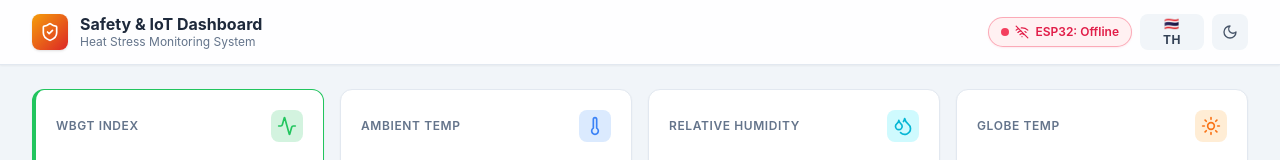
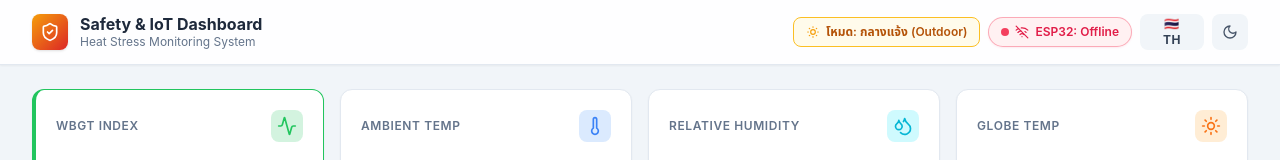
Before and after one commit to ApisitCCC1998/safety-iot-wbgt, a React (Vite) app: page / in a window 1280 px wide. Shown: the top 160 px of the page. Built offline with nearby package versions, Linux system fonts and the light colour scheme; no server answers.

Commit message:
Add indoor/outdoor WBGT mode switch button in Header

```diff
--- a/src/components/Header.jsx
+++ b/src/components/Header.jsx
@@ -1,12 +1,18 @@
 import { useTheme } from '../context/ThemeContext.jsx'
 import { useLang } from '../context/LangContext.jsx'
 import { useSensor } from '../context/SensorContext.jsx'
-import { Sun, Moon, Wifi, WifiOff, ShieldCheck } from 'lucide-react'
+import { Sun, Moon, Wifi, WifiOff, ShieldCheck, SunMedium, Building } from 'lucide-react'
 
 export default function Header() {
   const { isDark, toggle: toggleTheme } = useTheme()
   const { lang, toggle: toggleLang, t } = useLang()
-  const { isDeviceActive } = useSensor() // ใช้สถานะของบอร์ดฮาร์ดแวร์จริง
+  const { isDeviceActive, currentMode, switchMode } = useSensor()
+
+  // ฟังก์ชันคลิกสลับโหมด กลางแจ้ง <-> ในร่ม
+  const handleToggleMode = () => {
+    const nextMode = currentMode === 'outdoor' ? 'indoor' : 'outdoor'
+    switchMode(nextMode)
+  }
 
   return (
     <header className="sticky top-0 z-40 bg-white/90 dark:bg-slate-900/90 backdrop-blur-sm border-b border-slate-200 dark:border-slate-700 shadow-sm">
@@ -31,7 +37,30 @@ export default function Header() {
           {/* Controls */}
           <div className="flex items-center gap-2 flex-shrink-0">
 
-            {/* ESP32 Hardware Status Badge (Online เฉพาะตอนส่งข้อมูลจริงเข้ามา) */}
+            {/* ปุ่มสลับโหมด WBGT: กลางแจ้ง (Outdoor) / ในร่ม (Indoor) */}
+            <button
+              onClick={handleToggleMode}
+              className={`flex items-center gap-1.5 px-3 py-1.5 rounded-lg text-xs font-semibold border transition-all ${
+                currentMode === 'indoor'
+                  ? 'border-indigo-400 text-indigo-700 dark:text-indigo-400 bg-indigo-50 dark:bg-indigo-900/20 hover:bg-indigo-100 dark:hover:bg-indigo-900/40'
+                  : 'border-amber-400 text-amber-700 dark:text-amber-400 bg-amber-50 dark:bg-amber-900/20 hover:bg-amber-100 dark:hover:bg-amber-900/40'
+              }`}
+              title="คลิกเพื่อสลับสูตรคำนวณ WBGT ตาม ISO 7243"
+            >
+              {currentMode === 'indoor' ? (
+                <>
+                  <Building className="w-3.5 h-3.5 text-indigo-500" />
+                  <span>โหมด: ในร่ม (Indoor)</span>
+                </>
+              ) : (
+                <>
+                  <SunMedium className="w-3.5 h-3.5 text-amber-500" />
+                  <span>โหมด: กลางแจ้ง (Outdoor)</span>
+                </>
+              )}
+            </button>
+
+            {/* ESP32 Hardware Status Badge */}
             <div
               className={`flex items-center gap-1.5 text-xs px-3 py-1.5 rounded-full font-semibold border transition-all ${
                 isDeviceActive
@@ -71,6 +100,7 @@ export default function Header() {
             >
               {isDark ? <Sun className="w-4 h-4 text-amber-400" /> : <Moon className="w-4 h-4 text-slate-600" />}
             </button>
+
           </div>
         </div>
       </div>
--- a/src/context/SensorContext.jsx
+++ b/src/context/SensorContext.jsx
@@ -8,11 +8,14 @@ const EMPTY_READING = {
   temp: null,
   humidity: null,
   globeTemp: null,
+  wetBulb: null,
   wbgt: null,
   timestamp: null,
   source: 'waiting',
+  mode: 'outdoor',
 }
 
+// สลับ URL อัตโนมัติ: localhost หรือ Render
 const isLocal = typeof window !== 'undefined' && (window.location.hostname === 'localhost' || window.location.hostname === '127.0.0.1')
 const WS_URL = isLocal
   ? 'ws://localhost:3001/ws'
@@ -25,8 +28,9 @@ const API_BASE = isLocal
 export function SensorProvider({ children }) {
   const [latestReading, setLatestReading] = useState(EMPTY_READING)
   const [history, setHistory]             = useState([])
-  const [isConnected, setIsConnected]     = useState(false) // สถานะ Server WS
-  const [isDeviceActive, setIsDeviceActive] = useState(false) // สถานะบอร์ด ESP32 จริง (เริ่มต้นเป็น false)
+  const [isConnected, setIsConnected]     = useState(false)
+  const [isDeviceActive, setIsDeviceActive] = useState(false)
+  const [currentMode, setCurrentMode]     = useState('outdoor') // โหมดคำนวณ WBGT
   const [logCount, setLogCount]           = useState(0)
 
   const wsRef          = useRef(null)
@@ -44,6 +48,22 @@ export function SensorProvider({ children }) {
       }
     }, 3000)
     return () => clearInterval(timer)
+  }, [])
+
+  // ฟังก์ชันส่งคำสั่งสลับโหมด กลางแจ้ง / ในร่ม ไปที่ Render Cloud
+  const switchMode = useCallback(async (newMode) => {
+    try {
+      const res = await fetch(`${API_BASE}/api/mode`, {
+        method: 'POST',
+        headers: { 'Content-Type': 'application/json' },
+        body: JSON.stringify({ mode: newMode }),
+      })
+      if (res.ok) {
+        setCurrentMode(newMode)
+      }
+    } catch (e) {
+      console.error('[API] Error switching mode:', e)
+    }
   }, [])
 
   const connectWS = useCallback(() => {
@@ -73,7 +93,12 @@ export function SensorProvider({ children }) {
             // ปฏิเสธ Mock Data
             if (data.source === 'mock') return
 
-            // เมื่อมีข้อมูลจาก ESP32 ส่งเข้ามาจริง
+            // อัปเดตโหมดตามที่อุปกรณ์แจ้งมา (ถ้ามี)
+            if (data.mode) {
+              setCurrentMode(data.mode)
+            }
+
+            // รับข้อมูลเมื่อมาจากบอร์ดฮาร์ดแวร์จริง (รองรับทั้ง esp32 และ esp32-hardware)
             lastPacketTime.current = Date.now()
             setIsDeviceActive(true)
 
@@ -112,7 +137,7 @@ export function SensorProvider({ children }) {
 
   const clearLog = useCallback(async () => {
     try {
-      const res  = await fetch(`${API_BASE}/api/sensor-data/clear`, { method: 'DELETE' })
+      const res = await fetch(`${API_BASE}/api/sensor-data/clear`, { method: 'DELETE' })
       const data = await res.json()
       setLogCount(0)
       setHistory([])
@@ -125,6 +150,7 @@ export function SensorProvider({ children }) {
   return (
     <SensorContext.Provider value={{
       latestReading, history, isConnected, isDeviceActive,
+      currentMode, switchMode,
       logCount, clearLog,
     }}>
       {children}
```
